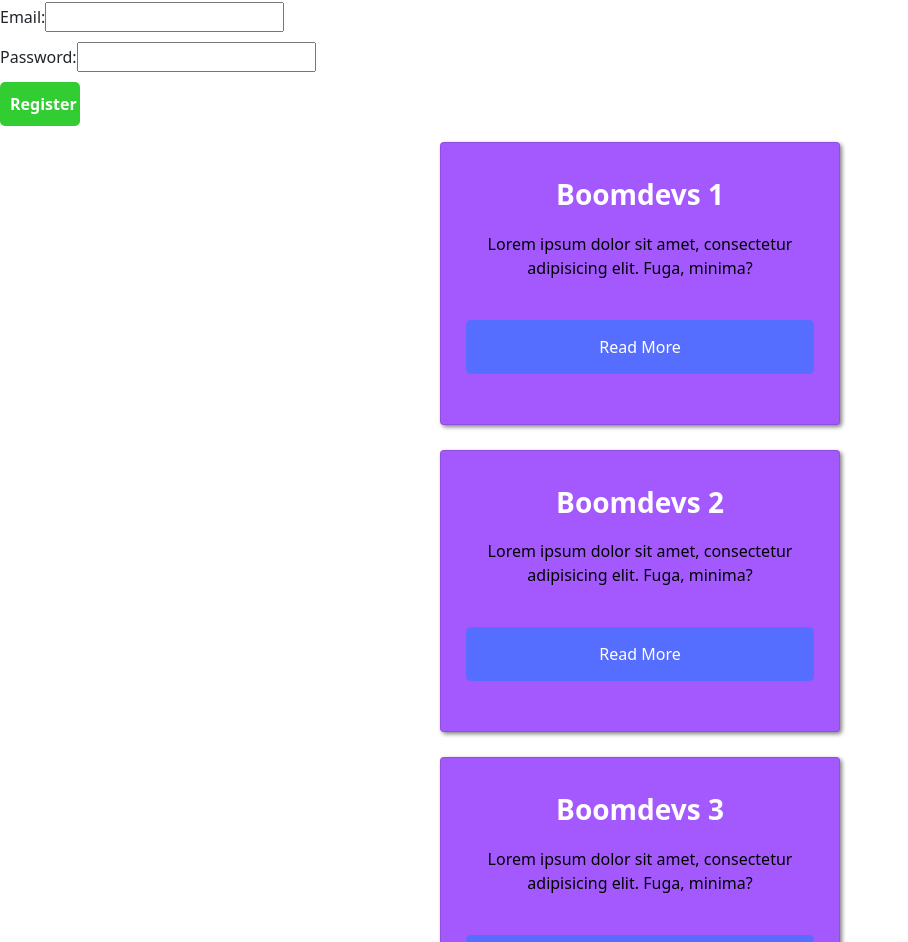
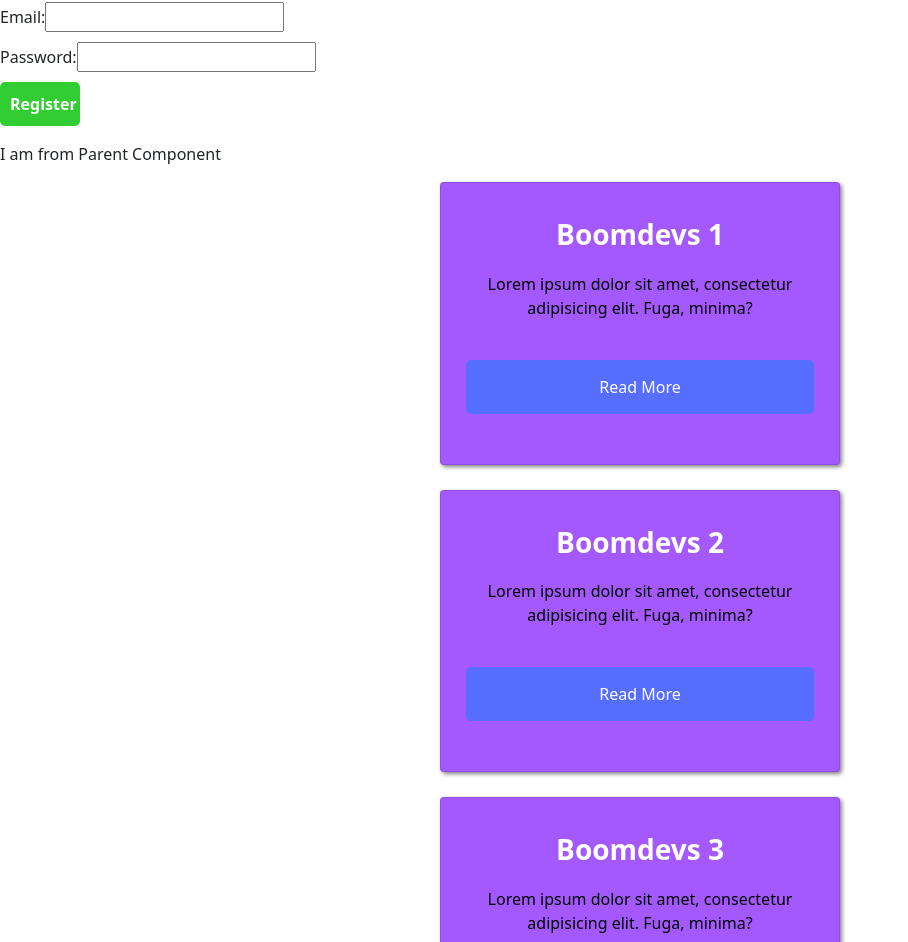
Before and after one commit to noruzzamanrubel/React, a React (Create React App) app: page / in a window 1280 px wide. Shown: the part 954-1896 px from the top of the page, without its empty margins (0-908 px from the left). Built offline with nearby package versions, Linux system fonts and the light colour scheme.

Commit message:
state lefting

```diff
--- a/src/App.js
+++ b/src/App.js
@@ -9,8 +9,8 @@ import Index from "./components/Conditional_Rendering/Index";
 import Onchange from "./components/Event_Handler/Onchange";
 import Index2 from "./components/UseState/Index";
 import Form from "./components/Form/Form";
+import Child from "./components/State_Lifting/Child";
 const App = () => {
-
   let items = [];
   //   for (let x = 0; x < Data.length; x++) {
   //     items.push(
@@ -39,6 +39,10 @@ const App = () => {
       cardBtn={item.btn}
     />
   ));
+  const data = "I am from Parent Component";
+  const handleChildData = (data) => {
+    console.log(data);
+  };
   return (
     <div className="main">
       <Heading />
@@ -48,9 +52,10 @@ const App = () => {
       <Onchange />
       <Index2 />
       <Form />
+      <Child data={data} onChildData={handleChildData} />
       {items}
     </div>
-  )
-}
+  );
+};
 
-export default App
+export default App;
--- /dev/null
+++ b/src/components/State_Lifting/Child.js
@@ -0,0 +1,13 @@
+import React from "react";
+
+const Child = (props) => {
+  const data = "I am from Child Component";
+  props.onChildData(data);
+  return (
+    <div>
+      <p>{props.data}</p>
+    </div>
+  );
+};
+
+export default Child;
```
Lines whose indentation alone changed are shown as unchanged.
